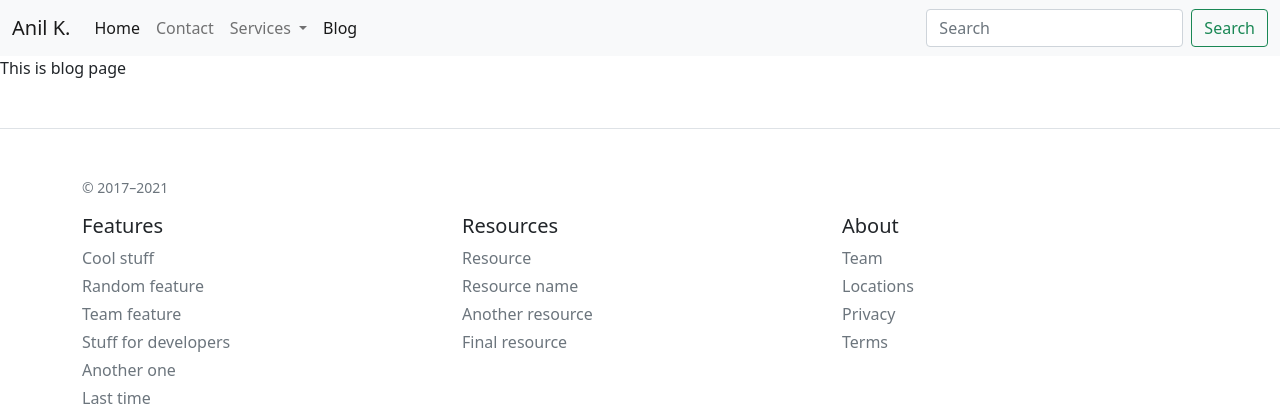
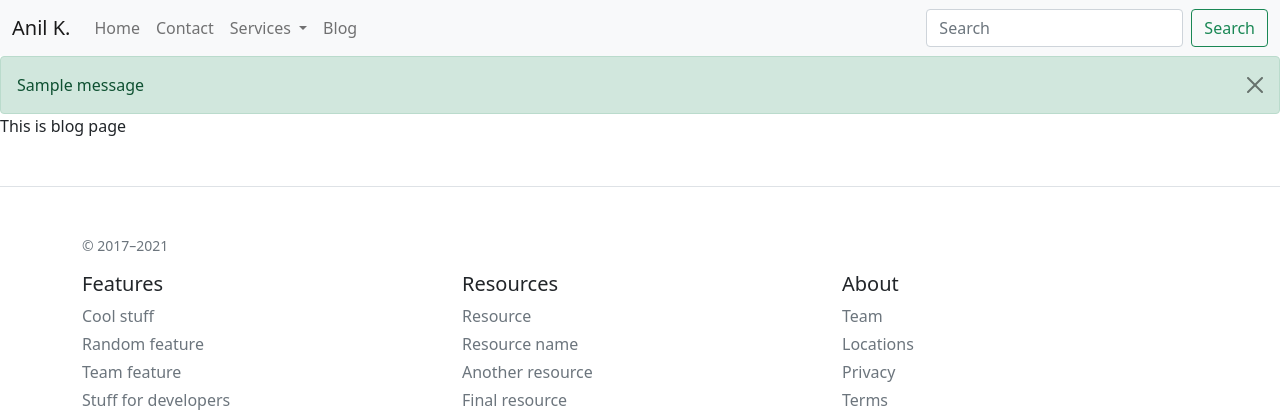
Before and after one commit to AnilK-Panta/dj.py, a Django app: page /blog in a window 1280 px wide. Shown: the top 418 px of the page. Run offline with Django 4.2, Linux system fonts and the light colour scheme; one stand-in notice (Sample message) is shown.

Commit message:
messages.success

```diff
--- a/Hello/settings.py
+++ b/Hello/settings.py
@@ -128,3 +128,5 @@ DEFAULT_AUTO_FIELD = 'django.db.models.BigAutoField'
 STATICFILES_DIRS = [
     BASE_DIR / "static"
 ]
+
+from django.contrib.messages import constants as messages
--- a/home/views.py
+++ b/home/views.py
@@ -1,6 +1,7 @@
 from django.shortcuts import render, HttpResponse
 from datetime import datetime
 from home.models import Contact
+from django.contrib import messages
 
 # Create your views here.
 def index(request):
@@ -23,6 +24,11 @@ def contact(request):
         phone=request.POST.get("phone")
         message=request.POST.get("message")
         contact=Contact(name=name, email=email, phome=phone, message=message, date=datetime.today())
-        contact.save()
+
+        if(name or email or phone or message):
+            messages.success(request, 'Thankyou your message was sent')
+            contact.save()
+        else:
+            messages.warning(request, "Your field is empty")
 
     return render(request, "contact.html")
--- a/templates/base.html
+++ b/templates/base.html
@@ -25,7 +25,7 @@
             <div class="collapse navbar-collapse" id="navbarSupportedContent">
                 <ul class="navbar-nav me-auto mb-2 mb-lg-0">
                     <li class="nav-item">
-                        <a class="nav-link active" aria-current="page" href="/">Home</a>
+                        <a class="nav-link" aria-current="page" href="/">Home</a>
                     </li>
                     <li class="nav-item">
                         <a class="nav-link" href="/contact">Contact</a>
@@ -44,8 +44,8 @@
                             <li><a class="dropdown-item" href="#">Something else here</a></li>
                         </ul>
                     </li>
-                    <li class="nav-item">
-                        <a class="nav-link active" aria-current="page" href="/blog">Blog</a>
+                    <li class="nav-item ">
+                        <a class="nav-link" aria-current="page" href="/blog">Blog</a>
                     </li>
 
                 </ul>
@@ -56,6 +56,17 @@
             </div>
         </div>
     </nav>
+
+    {% if messages %}
+    {% for message in messages %}
+    <div class="alert alert-{{ message.tags }} alert-dismissible fade show my-0" role="alert">
+        {{ message }}
+        <button type="button" class="btn-close" data-bs-dismiss="alert" aria-label="Close"></button>
+    </div>
+    {% endfor %}
+    {% endif %}
+
+
     {% block body %} {% endblock body %}
 
     <footer class="pt-4 my-md-5 pt-md-5 border-top">
```
Also changed, not shown: db.sqlite3.
